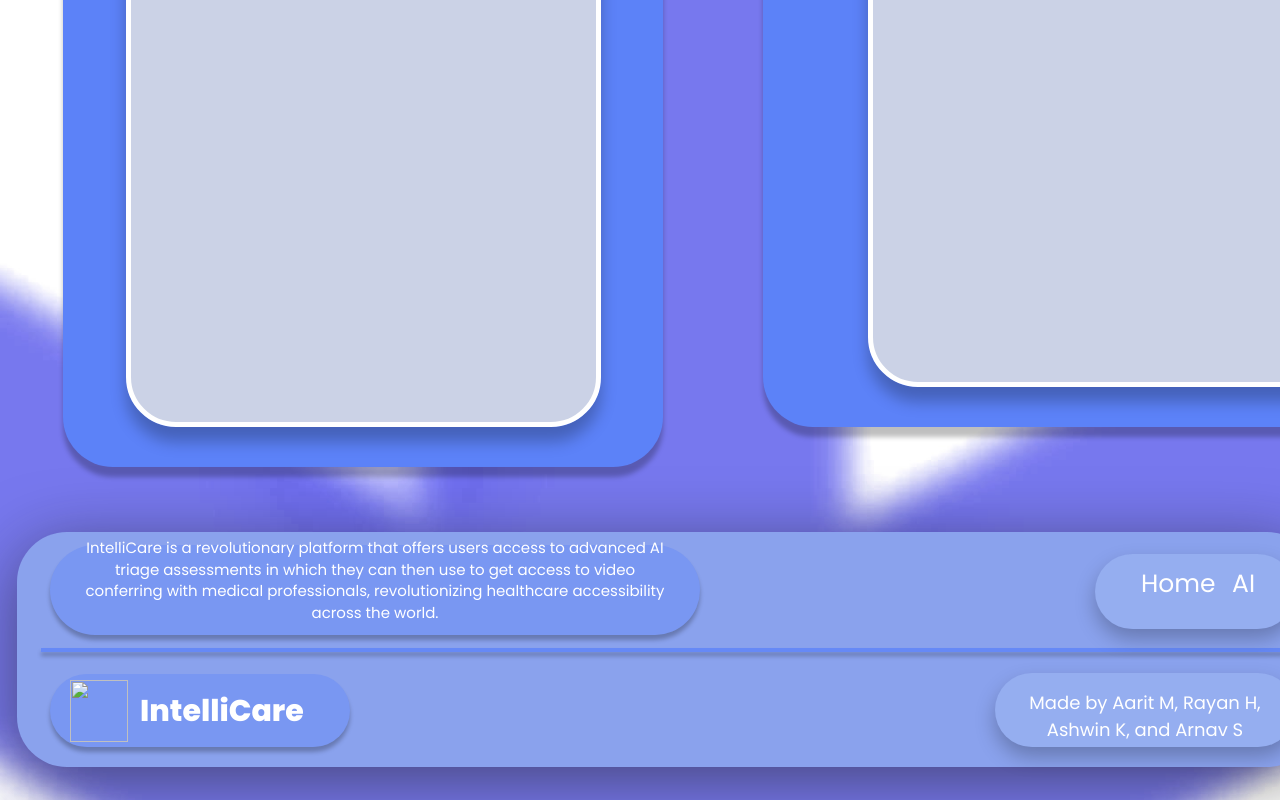
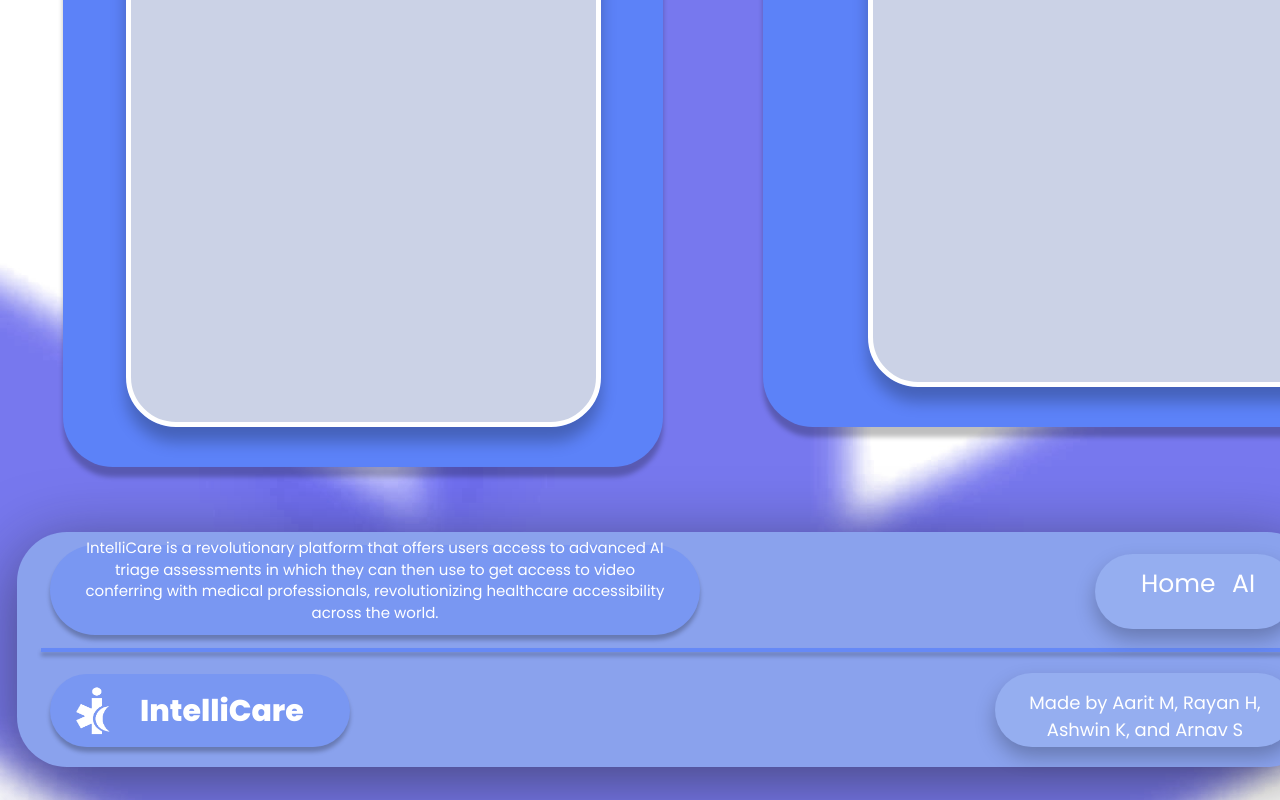
Before and after one commit to Aarit-M/IntelliCare, a plain HTML site: page ai.html in a window 1280 px wide. Shown: the part 1845-2645 px from the top of the page. Drawn offline with nearby package versions, Linux system fonts and the light colour scheme; files that its build step writes are made by us from their sources; the site is published under a folder, as on GitHub Pages, so addresses that start at the root find nothing; a script that the page names is missing.

Commit message:
Fixed Logo on Footer

```diff
--- a/ai.html
+++ b/ai.html
@@ -134,7 +134,7 @@
             <div style="width: 1254px; height: 0px; left: 41px; top: 118px; position: absolute; box-shadow: 0px 4px 4px rgba(0, 0, 0, 0.25); border: 2.50px rgba(69, 115, 255, 0.5) solid"></div>
             <div class="logoboxfoot" style="width: 300px; height: 73px; left: 50px; display: flex; align-items: center; top: 144px; position: relative; background: rgba(69, 115, 255, 0.25); box-shadow: 0px 5px 4px rgba(0, 0, 0, 0.25); border-radius: 150px">
               <div style="left: 90px; width: 205px; float:right; position: absolute; center;font-size: 30px; font-family: Poppins; font-weight: 800; line-height: 38px; word-wrap: break-word">IntelliCare</div>
-              <div style="display: flex; align-items: center;"><img class="logo" style="margin-left: 20px; display: block; width: 58px; vertical-align: middle; height: 62px; position: absolute" src="/images/logowhite.png"/></div>
+              <div style="display: flex; align-items: center;"><img class="logo" style="margin-left: 20px; display: block; width: 58px; vertical-align: middle; height: 62px; position: absolute" src="images/logowhite.png"/></div>
             </div>
             <div class="footergrow" style="display: flex; align-items: center; justify-content: center; width: 650px; line-height:21.5px; height: 90px; left: 50px; top: 15px; position: absolute; background:rgba(69, 115, 255, 0.25); box-shadow: 0px 5px 4px rgba(0, 0, 0, 0.25); border-radius: 150px">
               <p class="selection" style="text-align: center; width: 593px; height: 90px; text-align: center; color: white; font-size: 15px; font-family: Poppins; font-weight: 400; word-wrap: break-word">IntelliCare is a revolutionary platform that offers users access to advanced AI triage assessments in which they can then use to get access to video conferring with medical professionals, revolutionizing healthcare accessibility across the world.<p>
```
Also changed, not shown: index.html (+1 -1 lines).
